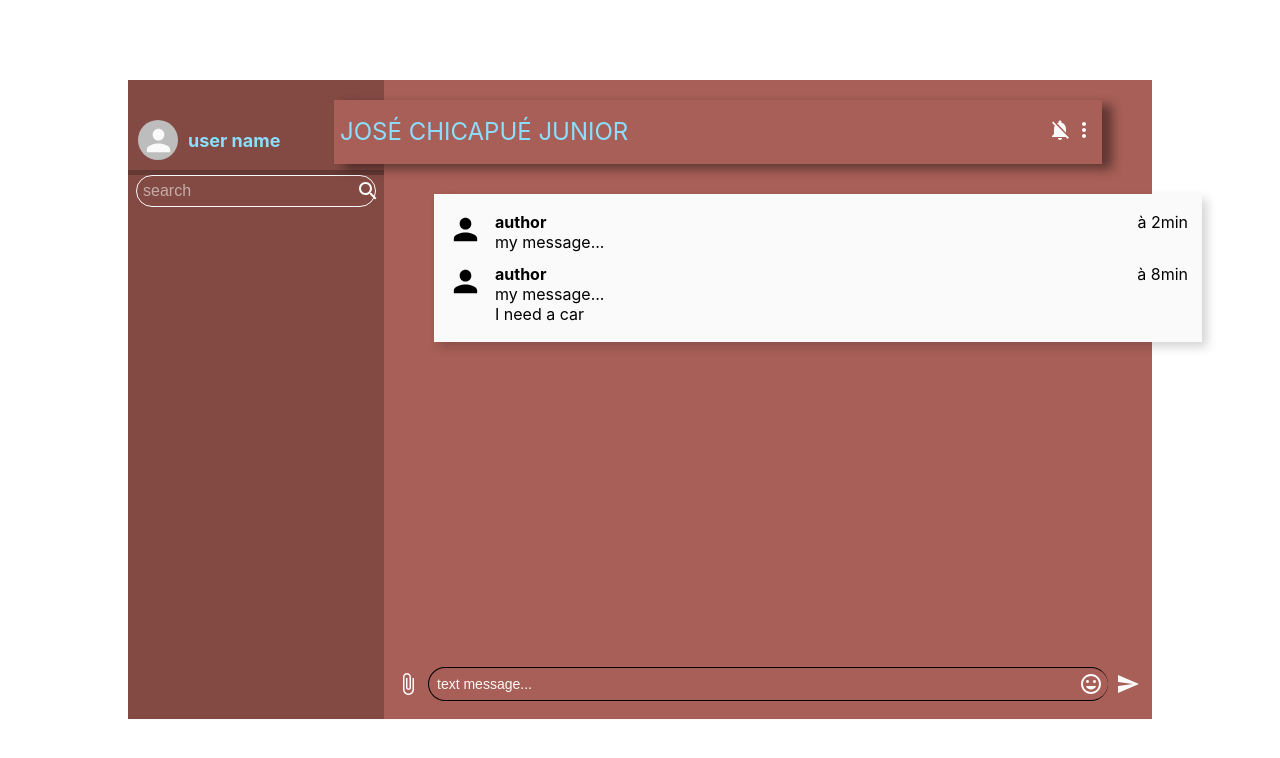
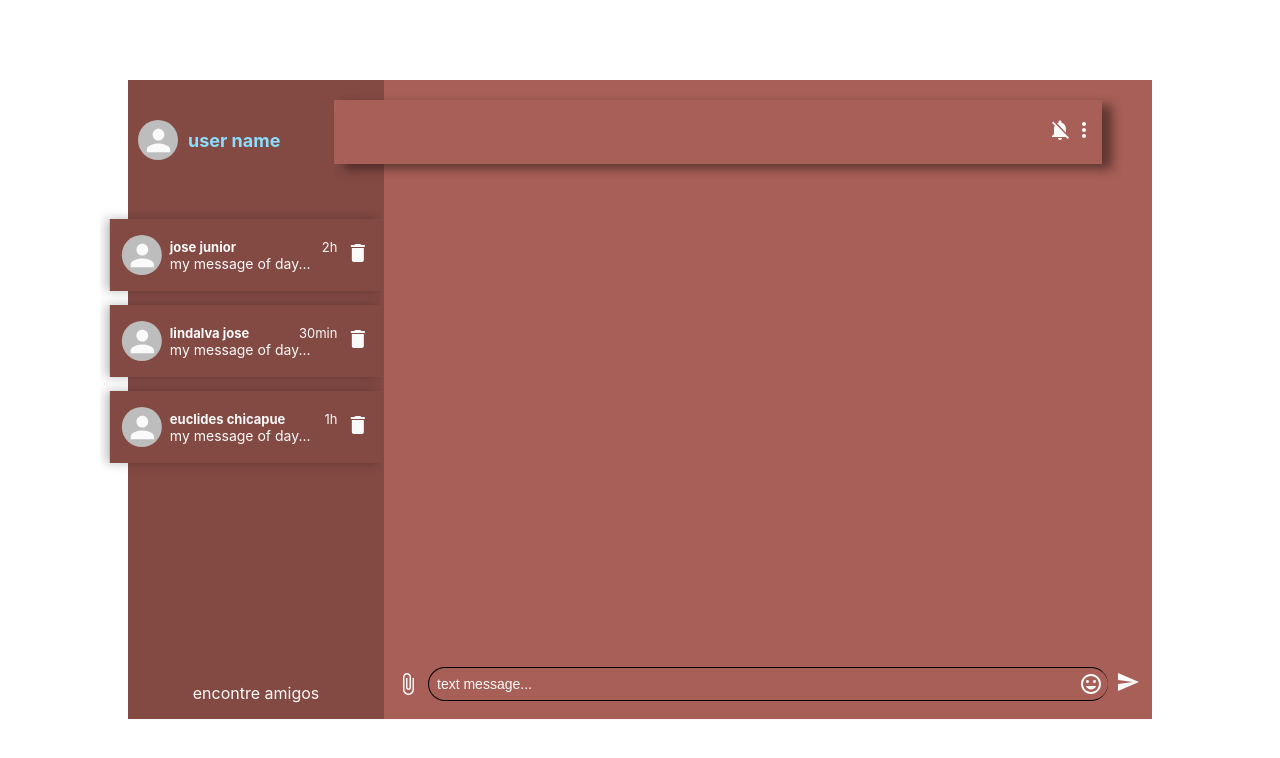
Before and after one commit to junior-isabel/webchat-reactjs, a React (Create React App) app: page / in a window 1280 px wide. Shown: the top 758 px of the page. Built offline with nearby package versions, Linux system fonts and the light colour scheme.

Commit message:
criação lista de messagem de amigos

```diff
--- /dev/null
+++ b/src/components/messageContext/message-context.js
@@ -0,0 +1,17 @@
+import React from 'react'
+import { Person } from '@material-ui/icons'
+import './message-context.scss'
+export default ({message}) => {
+
+
+  return (
+    <section className="message-context">
+      <div className="avatar"><Person fontSize="large" /></div>
+        <div className="message-context-text">
+          <label><strong>{message.name}</strong></label>
+          <div className="message-context-text.msg">{message.text}</div>
+        </div>
+      <div className="metadata">{message.time}</div>
+    </section>
+  )
+}
--- /dev/null
+++ b/src/components/messageContext/message-context.scss
@@ -0,0 +1,11 @@
+.message-context {
+  display: flex;
+  width: 100%;
+  .message-context-text {
+    flex: 1;
+    padding: 0 12px;
+    .message-context-text-msg {
+      font-size: 14px
+    }
+  }
+}
--- /dev/null
+++ b/src/components/messageUser/message-user.js
@@ -0,0 +1,26 @@
+import React from 'react'
+import { Person, Delete } from '@material-ui/icons'
+import { Avatar } from '@material-ui/core'
+import './message-user.scss'
+export default ({ user, handlerOpenMessage }) => {
+
+  return (
+    <section className="message-user" onClick={handlerOpenMessage}>
+      <figure className="avatar">
+        <Avatar>
+          <Person fontSize="large" />
+        </Avatar>
+      </figure>
+      <div className="message-user-content">
+        <header>
+          <label className="name">{user.name}</label>
+          <label>{user.time}</label>
+        </header>
+        <div className="text">
+          <p>my message of day...</p>
+        </div>
+      </div>
+      <footer><Delete /></footer>
+    </section>
+  )
+}
--- /dev/null
+++ b/src/components/messageUser/message-user.scss
@@ -0,0 +1,19 @@
+.message-user {
+    display: flex;
+    align-items: center;
+    .message-user-content {
+      flex: 1;
+      margin: 0 8px;
+      header {
+        display: flex;
+        justify-content: space-between;
+        font-size: 13px;
+        .name {
+          font-weight: bold;
+        }
+      }
+      .text {
+        font-size: 14px;
+      }
+    }
+  }
--- a/src/pages/private/home/home.js
+++ b/src/pages/private/home/home.js
@@ -1,14 +1,46 @@
-import React from 'react'
-import { NotificationsOff, MoreVert, Person, AttachFile, InsertEmoticon, Send, Search } from '@material-ui/icons'
+import React, { useState } from 'react'
+import { NotificationsOff,
+  MoreVert,
+  Person,
+  AttachFile,
+  InsertEmoticon,
+  Send,
+  Search,
+ } from '@material-ui/icons'
 import {Avatar} from '@material-ui/core'
 import './home.scss'
+import MessageUser from '../../../components/messageUser/message-user'
+import MessageContext from '../../../components/messageContext/message-context'
 export default (props) => {
-
+  const [users, setUsers] = useState([
+    {name: 'jose junior', time: '2h',
+    messages: [{name: 'jose junior', text: 'hello world', time: '15min'}, {name: 'mim', text: 'hello angola', time: 'agora'}]},
+    {name: 'lindalva jose', time: '30min', messages: [{name: 'mim', text: 'tudo bem comigo?', time: '2dias'}]},
+    {name: 'euclides chicapue', time: '1h', messages: []}
+  ])
+  const [message, setMessage] = useState('')
+  const selectMessage = (id) => {
+    setUserActive(id)
+  }
+  const sendMessage = (e) => {
+    if(userActive === -1 || message === '') return
+    let copyMessages = Object.assign([], users[userActive]).messages
+    copyMessages.push({
+      name: 'min',
+      text: message,
+      time: 'agora'
+    })
+    let copyUsers = Object.assign([], users)
+    copyUsers[userActive].messages = copyMessages
+    setUsers(copyUsers)
+    setMessage('')
+  }
+  const [userActive, setUserActive] = useState(-1)
   return (
     <div className="home-page">
       <div className="container">
         <div className="row">
-          <section className="column tabnav">
+          <aside className="column tabnav painel-message">
             <div className="userInfo">
               <Avatar>
                 <Person fontSize="large"/>
@@ -17,48 +49,45 @@ export default (props) => {
             </div>
             <form className="form-search" action="">
               <label>
-                <input type="text" placeholder="search"/>
+                <input type="text" placeholder="search" disabled/>
                 <Search />
               </label>
             </form>
-          </section>
+              <ul className="message-friends">
+                {users.map((user, index) => (
+                  <li key={index} className={index === userActive ? 'active': ''}><MessageUser user={user} handlerOpenMessage={() => selectMessage(index)}/></li>
+                ))}
+              </ul>
+            <footer>
+              encontre amigos
+            </footer>
+          </aside>
           <section className="column content">
             <header className="content-header nav-height">
-              <span className="user-active">josé chicapué junior</span>
+                <span className="user-active">{ userActive !== -1 && users[userActive].name}</span>
               <div className="content-header-setting">
                 <NotificationsOff />
                 <MoreVert />
-
               </div>
             </header>
-            <section className="content-body">
+            {userActive !== -1 && users[userActive].messages.length !== 0 && <section className="content-body">
               <ul className="list-message">
-                <li>
-                  <div className="avatar"><Person fontSize="large"/></div>
-                  <div className="message">
-                    <label><strong>author</strong></label>
-                    <div className="text">my message...</div>
-                  </div>
-                  <div className="metadata">à 2min</div>
-                </li>
-                <li>
-                  <div className="avatar"><Person fontSize="large"/></div>
-                  <div className="message">
-                    <label><strong>author</strong></label>
-                    <div className="text">my message...<br />I need a car</div>
-                  </div>
-                  <div className="metadata">à 8min</div>
-                </li>
+                {users[userActive].messages && users[userActive].messages.map((message,index) =>
+                <li key={index}>
+                <MessageContext message={message} />
+              </li>)}
               </ul>
-            </section>
+            </section>}
             <footer>
               <div className="input-message">
                 <AttachFile />
                 <label className="input-text">
-                  <input type="text" placeholder="text message..."/>
+                  <input type="text" value={message} onChange={e => setMessage(e.target.value)} placeholder="text message..."/>
                   <InsertEmoticon />
                 </label>
-                <Send />
+                <span onClick={sendMessage}>
+                  <Send />
+                </span>
               </div>
             </footer>
           </section>
--- a/src/pages/private/home/home.scss
+++ b/src/pages/private/home/home.scss
@@ -14,8 +14,47 @@
     height: 100%;
     .column {
     }
-    .tabnav {
+    .painel-message {
       background: #834943;
+      position: relative;
+      .message-friends {
+        height: 70%;
+        width: 110%;
+        padding-left: 10px;
+        transform: translateX(-10%);
+        overflow-y: auto;
+        overflow-x: hidden;
+        li {
+          position: relative;
+          background: #834943;
+          width: 100%;
+          transform: translateX(0%);
+          padding: 16px 12px;
+          box-shadow: -4px 0 10px rgba(0, 0, 0, 0.26);
+          margin: 0 0 14px 0;
+          transition: transform 800ms ease-in-out 0s, width 1s ease-in-out 0s;
+          cursor: pointer;
+          &:first-child {
+            margin-top: 12px;
+          }
+          &.active {
+            width: 100%;
+            transform: translateX(10%);
+            background: #57211b;
+            box-shadow: 0 0 0 transparent;
+          }
+        }
+      }
+      & > footer {
+        position: absolute;
+        bottom: 0;
+        left: 0;
+        width: 100%;
+        height: 8%;
+        display: flex;
+        justify-content: center;
+        align-items: center;
+      }
       .userInfo {
         margin: 30px 0 0 10px;
         display: flex;
@@ -29,6 +68,7 @@
         }
       }
       .form-search {
+        opacity: 0;
         border-top: 5px solid rgba(0, 0, 0, 0.24);
         label {
           border: 1px solid #fafafa;
@@ -75,14 +115,14 @@
         color: #000;
         padding: 6px;
         max-height: 78%;
-        background: #fafafa;
-        box-shadow: 5px 5px 10px rgba(0, 0, 0, 0.178);
-        transform: translateX(50px);
         .list-message {
           li {
+            transform: translateX(50px);
+            box-shadow: 5px 5px 10px rgba(0, 0, 0, 0.178);
+            background: #fafafa;
             display: flex;
             margin: 12px 0;
-            padding: 0 8px;
+            padding: 10px 8px;
             .message {
               flex: 1;
               padding: 0 12px
```
